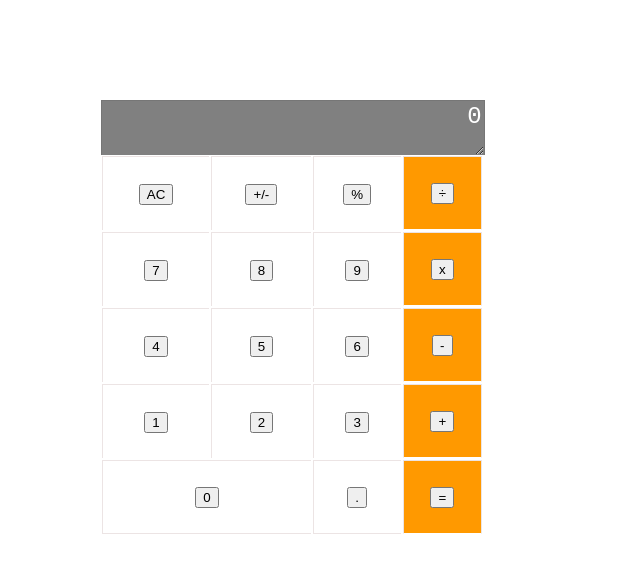
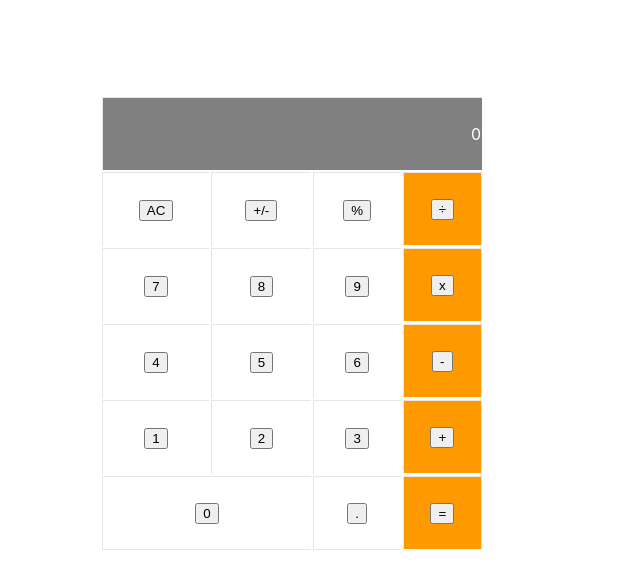
Before and after one commit to fithamlak/math-magicians, a React (Create React App) app: page / in a window 1280 px wide. Shown: the top 588 px of the page, without its empty margins (0-640 px from the left). Built offline with nearby package versions, Linux system fonts and the light colour scheme.

Commit message:
Implement functionality for result and remove unnecessary File

```diff
--- a/package.json
+++ b/package.json
@@ -7,6 +7,7 @@
     "@testing-library/react": "^13.4.0",
     "@testing-library/user-event": "^13.5.0",
     "big.js": "^6.2.1",
+    "prop-types": "^15.8.1",
     "react": "^18.2.0",
     "react-dom": "^18.2.0",
     "react-scripts": "5.0.1",
@@ -47,7 +48,6 @@
     "eslint-plugin-jsx-a11y": "^6.7.1",
     "eslint-plugin-react": "^7.32.2",
     "eslint-plugin-react-hooks": "^4.6.0",
-    "prop-types": "^15.8.1",
     "stylelint": "^13.13.1",
     "stylelint-config-standard": "^21.0.0",
     "stylelint-csstree-validator": "^1.9.0",
--- a/src/components/Result.jsx
+++ /dev/null
@@ -1,9 +0,0 @@
-import '../css/result.css';
-
-function Result() {
-  return (
-    <textarea className="result">0</textarea>
-  );
-}
-
-export default Result;
--- a/src/components/calculator.jsx
+++ b/src/components/calculator.jsx
@@ -1,6 +1,6 @@
 import { useState } from 'react';
 import '../css/calculator.css';
-import Result from './Result';
+// import Result from './Result';
 import Button from './button';
 import calculate from '../logic/calculate';
 
@@ -11,11 +11,20 @@ function Calculator() {
     setCalculatorObj(calculate(calculatorObj, name));
   }
   let result;
+  if (calculatorObj.next) {
+    result = calculatorObj.next;
+  } else if (calculatorObj.total) {
+    result = calculatorObj.total;
+  } else {
+    result = 0;
+  }
   return (
     <div>
-      <Result result={result} />
       <table>
         <tbody>
+          <tr>
+            <td colSpan={4} className="result">{result}</td>
+          </tr>
           <tr>
             <td><Button onClick={(e) => handleClick(e)} name="AC" /></td>
             <td><Button onClick={(e) => handleClick(e)} name="+/-" /></td>
--- a/src/css/calculator.css
+++ b/src/css/calculator.css
@@ -21,3 +21,9 @@ td {
 .bottom {
   border-bottom: solid 1px rgb(236, 228, 228);
 }
+
+.result {
+  background-color: gray;
+  text-align: right;
+  color: white;
+}
--- a/src/css/result.css
+++ /dev/null
@@ -1,11 +0,0 @@
-.result {
-  width: 29.5%;
-  height: 50px;
-  text-align: right;
-  margin-left: 101px;
-  margin-bottom: 0;
-  border-bottom: none;
-  background-color: gray;
-  color: white;
-  font-size: 1.5rem;
-}
```
Also changed, not shown: public/manifest.json, src/components/button.jsx (line endings or trailing spaces), 1 other file (tests, documents, lock files or other folders).
